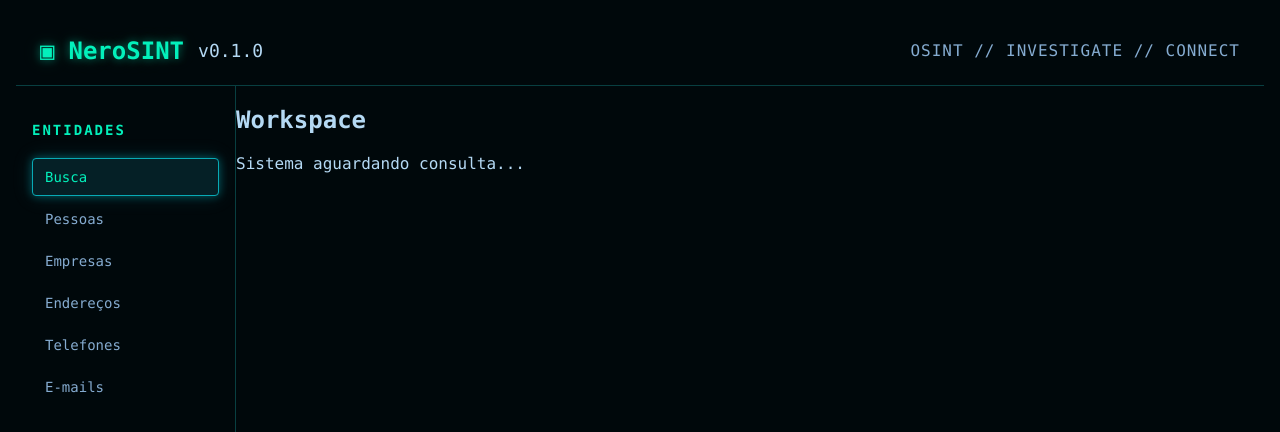
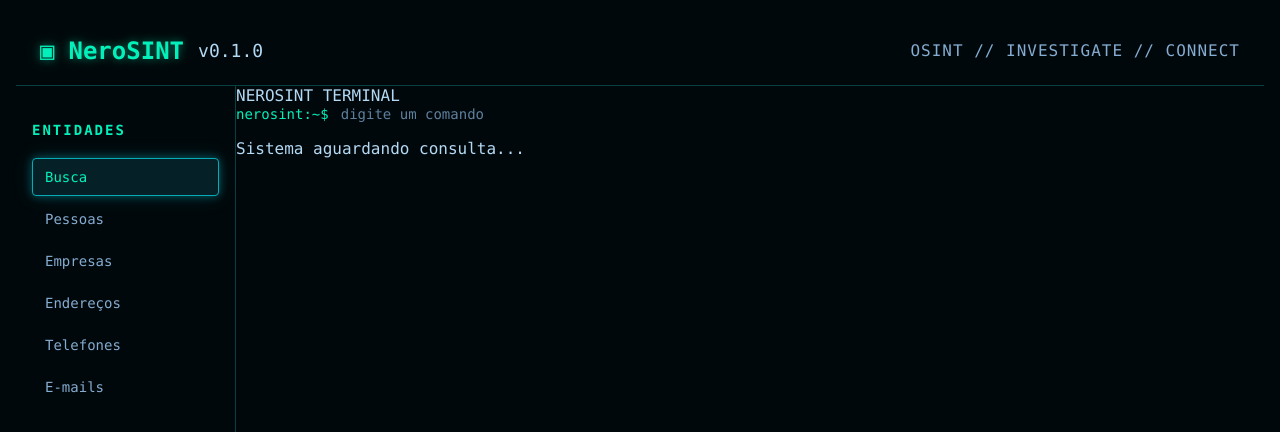
Before and after one commit to thauanb-dev/codeLab, a Next.js app in the folder nerosint/: page / in a window 1280 px wide. Shown: the top 432 px of the page. Built offline with nearby package versions, Linux system fonts and the light colour scheme.

Commit message:
feat: cria workspace e terminal da interface

```diff
--- a/nerosint/app/globals.css
+++ b/nerosint/app/globals.css
@@ -141,3 +141,25 @@ header{
   color: var(--neon);
   box-shadow: var(--glow-cyan);
 }
+.terminal-form {
+  display: flex;
+  align-items: center;
+  gap: 10px;
+}
+.prompt {
+  color: var(--neon);
+  font-size: 14px;
+  white-space: nowrap;
+}
+.terminal-input {
+  flex: 1;
+  border: none;
+  outline: none;
+  background: transparent;
+  color: var(--text);
+  font-family: var(--font-mono);
+  font-size: 14px;
+}
+.terminal-input::placeholder {
+  color: var(--text-muted);
+}
--- a/nerosint/app/page.tsx
+++ b/nerosint/app/page.tsx
@@ -26,9 +26,25 @@ export default function Home() {
           </nav>
         </aside>
 
-        <section>
-          <h2>Workspace</h2>
-          <p>Sistema aguardando consulta...</p>
+        <section className="workspace">
+          <div className="terminal">
+            <div className="terminal-header">
+              <span>NEROSINT TERMINAL</span>
+            </div>
+            <div className="terminal-body">
+              <form className="terminal-form">
+                <span className="prompt">nerosint:~$</span>
+                <input
+                  type="text"
+                  className="terminal-input"
+                  placeholder="digite um comando"
+                />
+              </form>
+              <p className="terminal-message">
+                Sistema aguardando consulta...
+              </p>
+            </div>
+          </div>
         </section>
       </div>
     </main>
```
